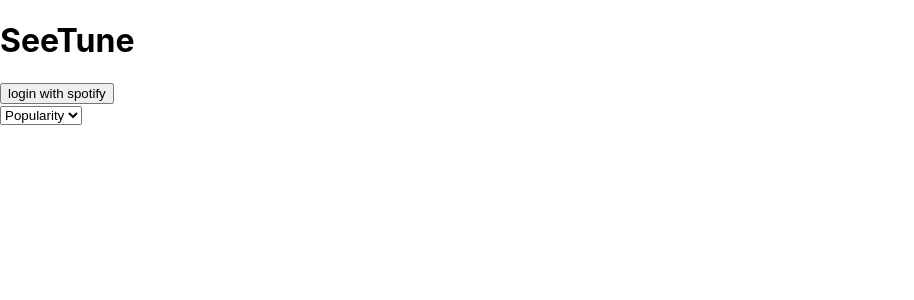
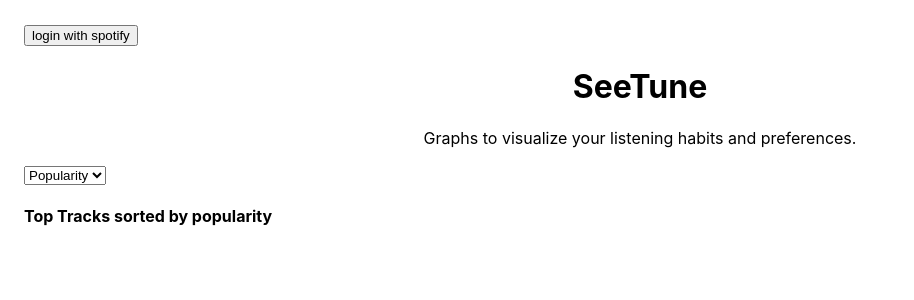
Before and after one commit to dsdunn/seetune, a React (Create React App) app: page / in a window 1280 px wide. Shown: the top 300 px of the page, without its empty margins (0-914 px from the left). Built offline with nearby package versions, Linux system fonts and the light colour scheme.

Commit message:
Add some styles

```diff
--- a/src/App/App.css
+++ b/src/App/App.css
@@ -1,26 +1,22 @@
+body {
+  padding: 1.5em;
+}
+
 .App {
   text-align: center;
 }
 
-.App-logo {
-  animation: App-logo-spin infinite 20s linear;
-  height: 40vmin;
+.title {
+  text-align: center;
 }
 
-.App-header {
-  background-color: #282c34;
-  min-height: 100vh;
-  display: flex;
-  flex-direction: column;
-  align-items: center;
-  justify-content: center;
-  font-size: calc(10px + 2vmin);
-  color: white;
+.subtitle {
+  text-align: center;
 }
 
-.App-link {
-  color: #61dafb;
-}
+
+
+
 
 @keyframes App-logo-spin {
   from {
--- a/src/App/App.js
+++ b/src/App/App.js
@@ -66,9 +66,11 @@ class App extends Component {
   render() {
     return (
       <div>
-        <h1>SeeTune</h1>
         { !this.state.token && <Login/> }
         {this.state.user && <User user={this.state.user} />}
+        <h1 className='title'>SeeTune</h1>
+        <p className='subtitle'>Graphs to visualize your listening habits and preferences.</p>
+
         <section className='visualizations'></section>
         <TempoGraph topTracks={ this.state.topTracks }/>
       </div>
--- /dev/null
+++ b/src/User/User.css
@@ -0,0 +1,13 @@
+.user {
+  display: flex;
+  justify-content: space-between;
+  align-items: flex-start;
+}
+
+.user-image {
+  height: 5em;
+}
+
+.user-name {
+
+}
--- a/src/User/User.js
+++ b/src/User/User.js
@@ -1,13 +1,14 @@
 import React from 'react';
 import { withRouter } from 'react-router-dom';
+
+import './User.css';
 
 const User = ( {user} ) => {
   if(user.display_name) {
     return (
       <div className='user'>
-        <p>user:</p>
-        <h3>{user.display_name}</h3>
-        <img src={user.images[0].url}/>
+        <p class='user-name'>Hi, <br/>{user.display_name}</p>
+        <img class='user-image'src={user.images[0].url}/>
       </div>
       )
   } return null;
--- a/src/Visualizations/TempoGraph.js
+++ b/src/Visualizations/TempoGraph.js
@@ -88,6 +88,7 @@ class TempoGraph extends Component {
           <option value='popularity' >Popularity</option>
           <option value='tempo'>Tempo</option>
         </select>
+        <h4>Top Tracks sorted by {this.state.param}</h4>
         <div ref={ this.viz }>
         </div>
       </div>
```
Also changed, not shown: 1 other file (tests, documents, lock files or other folders).
